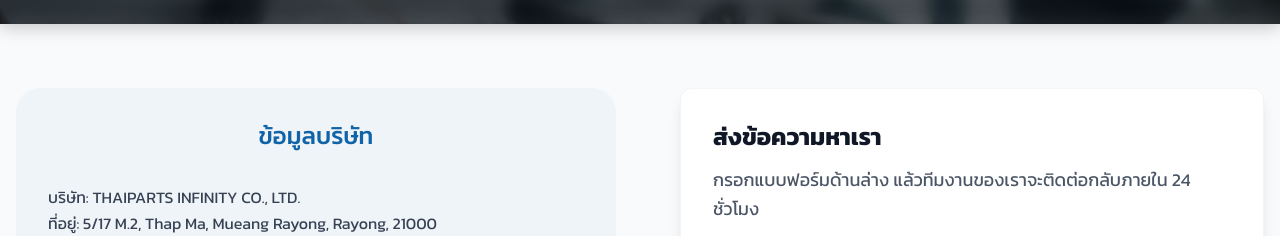
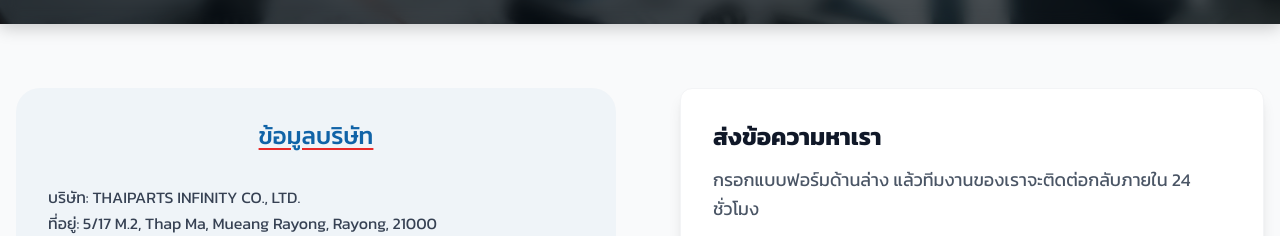
Before and after one commit to Sprouting-Dev/thaiparts-infinity, a Next.js app in the folder frontend/: page /contact-us in a window 1280 px wide. Shown: the part 1000-1236 px from the top of the page. Built offline with nearby package versions, Linux system fonts and the light colour scheme.

Commit message:
fix: ui design

```diff
--- a/frontend/src/components/ContactInfo.tsx
+++ b/frontend/src/components/ContactInfo.tsx
@@ -17,7 +17,7 @@ export default function ContactInfo({ data }: ContactInfoProps) {
   return (
     <div className="p-8 rounded-3xl" style={{ backgroundColor: 'rgba(16, 99, 167, 0.04)' }}>
       {/* Header */}
-      <h2 className="text-2xl font-medium text-[#1063A7] mb-8 text-center">{title}</h2>
+      <h2 className="text-2xl font-medium text-[#1063A7] mb-8 text-center underline decoration-[#E92928] underline-offset-4">{title}</h2>
 
       {/* Company Info */}
       <div className="space-y-4 text-gray-700">
```
